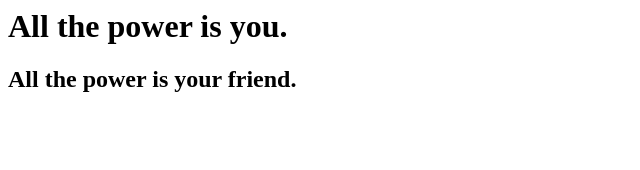
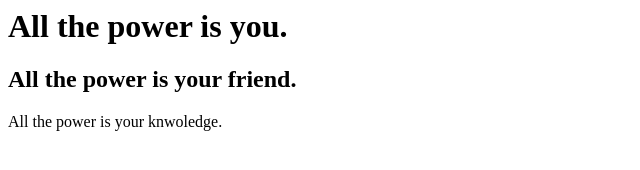
Before and after one commit to simanta-limbu/firstgitrepo, a plain HTML site: page index.html in a window 1280 px wide. Shown: the whole page, without its empty margins (0-640 px from the left). Drawn offline with Linux system fonts and the light colour scheme.

Commit message:
third header

```diff
--- a/index.html
+++ b/index.html
@@ -2,5 +2,6 @@
 <body>
 <h1> All the power is you. </h1>
 <h2> All the power is your friend. </h2>
+<h> All the power is your knwoledge. </h>
 </body>
 </html>
```
